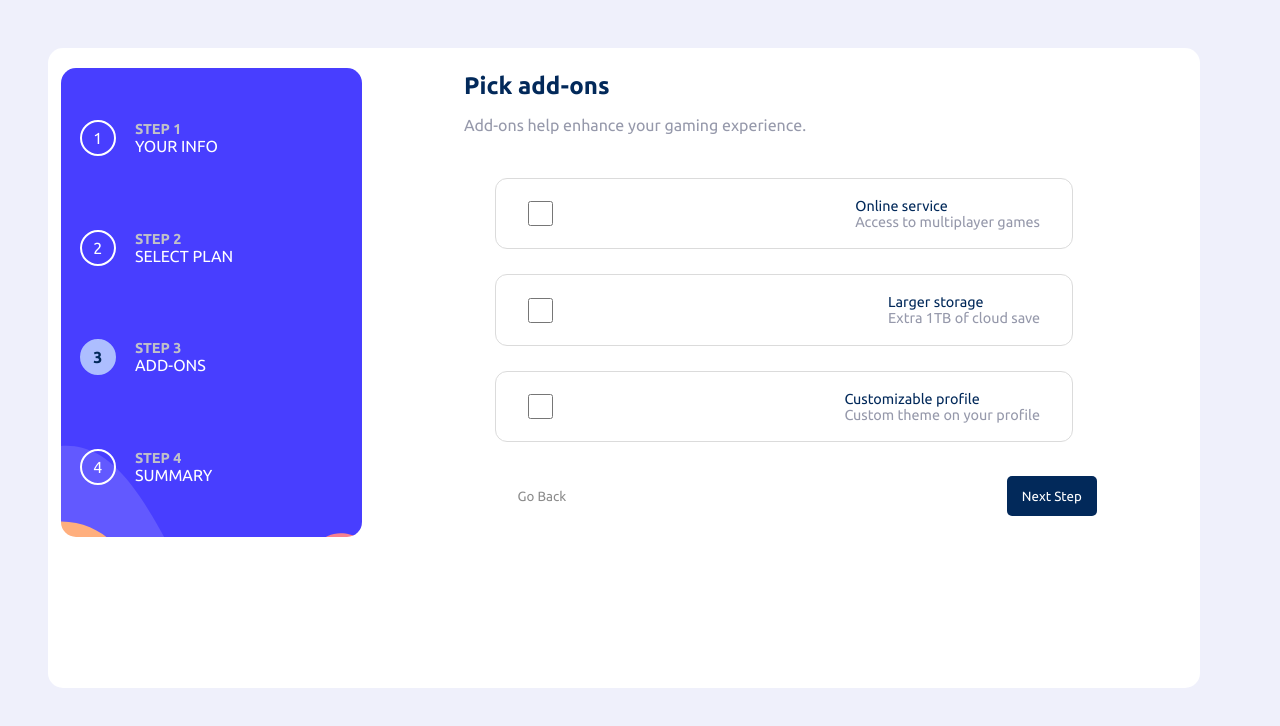
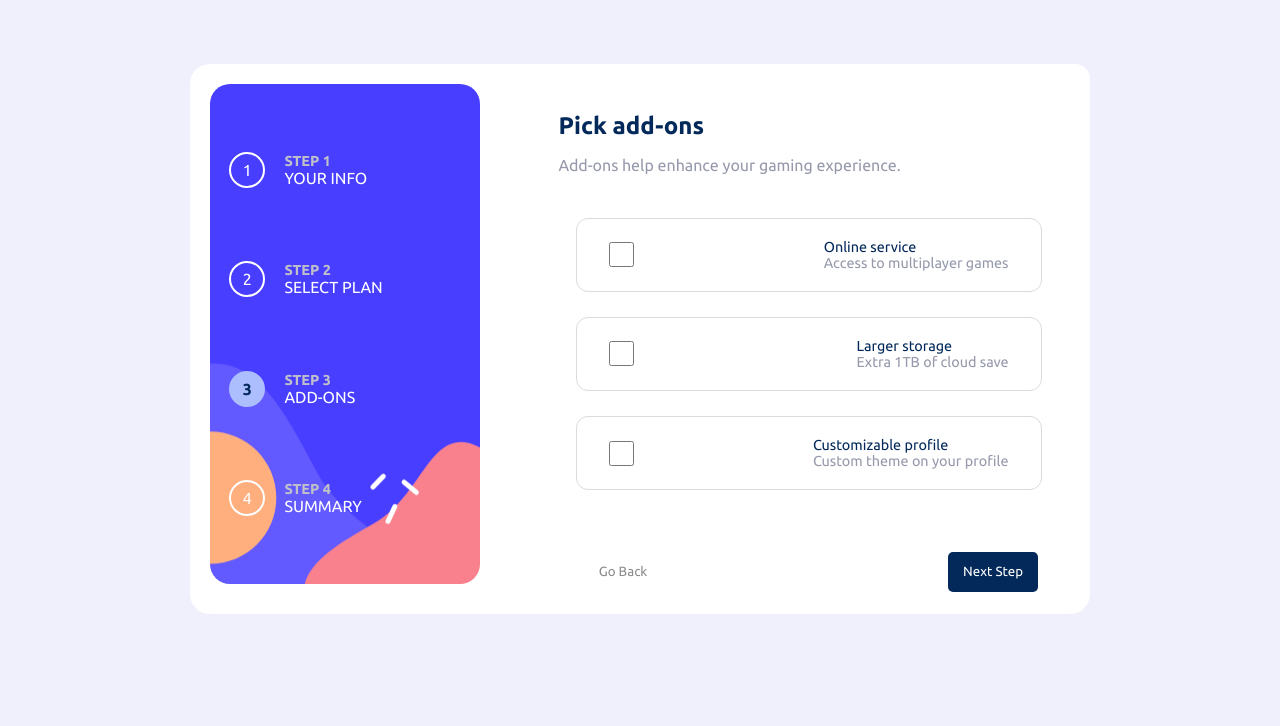
Before and after one commit to pabloribeiro23/multiStep-form, a plain HTML site: page thirdStep.html in a window 1280 px wide. Drawn offline with Linux system fonts and the light colour scheme.

Commit message:
update desktop

```diff
--- a/css/secondStep.css
+++ b/css/secondStep.css
@@ -88,7 +88,7 @@
     transition: ease 0.5s;
 }
 
-@media screen and (min-width: 900px){
+/*@media screen and (min-width: 900px){
     #main-container {
         display: grid;
         grid-template-columns: repeat(2, 1fr);
@@ -146,4 +146,74 @@
         right: 13%;
         bottom: 310px;
     }
+}*/
+
+@media (min-width: 768px) {
+    #main-container{
+        width: 90vw;
+        max-width: 900px;
+        min-height: 500px;
+        display: grid;
+        grid-template-columns: 30% 70%;
+        grid-template-rows: 80% 20%;
+        position: relative;
+        background-color: #fff;
+        border-radius: 20px;
+        margin: 4rem auto;
+    }
+    #main-form{
+        grid-column: 2 / 3;
+        grid-row: 1 / 2;
+        width: 80%;
+        max-width: 500px;
+        height: 400px;
+        position: absolute;
+        top: 0;
+        right: 0;
+    }
+    #sidebar {
+        grid-column: 1 / 2;
+        grid-row: 1 / 3;
+        max-width: 300px;
+        width: 100%;
+        height: 400px;
+        position: absolute;
+        top: 20px;
+        left: 20px;
+        height: 460px;
+        border-radius: 20px;
+        display: flex;
+        flex-direction: column;
+        background-image: url('../assets/images/bg-sidebar-desktop.svg');
+        background-size: cover;
+        background-repeat: no-repeat;
+        background-position: bottom;
+    }
+    #footer {
+        grid-column: 2 / 3;
+        grid-row: 2 / 3;
+        width: 90%;
+        position: absolute;
+        bottom: 0;
+        right: 0;
+        height: 85px;
+        margin-right: 2rem;
+    }
+    .sidebar-info {
+        display: flex;
+        align-items: center;
+    }
+    .sidebar-infoTitle{
+        font-size: 0.9rem;
+        color: hsl(234, 8%, 77%);
+        display: block;
+    }
+    .sidebar-infoDesc{
+        font-size: 1rem;
+        color: #fff;
+        display: block;
+    }
+    .switchBtn-div{
+        height: 40px;
+    }
 }
--- a/css/styles.css
+++ b/css/styles.css
@@ -145,59 +145,56 @@ footer {
     display: none;
 }
 
-@media screen and (min-width: 900px){
-    #main-container {
+@media (min-width: 768px) {
+    #main-container{
+        width: 90vw;
+        max-width: 900px;
+        min-height: 500px;
         display: grid;
-        grid-template-columns: repeat(2, 1fr);
-        grid-template-rows: repeat(2, 1fr);
-        column-gap: 10px;
-        width: 90vw;
-        height: 80vh;
-        top: 3rem;
-        left: 3rem;
+        grid-template-columns: 30% 70%;
+        grid-template-rows: 80% 20%;
+        position: relative;
+        background-color: #fff;
+        border-radius: 20px;
+        margin: 4rem auto;
+    }
+    #main-form{
+        grid-column: 2 / 3;
+        grid-row: 1 / 2;
+        width: 80%;
+        max-width: 500px;
+        height: 400px;
         position: absolute;
-        border-radius: 15px;
-        background-color: #fff;
+        top: 0;
+        right: 0;
     }
     #sidebar {
-        grid-column-start: 1;
-        grid-column-end: 1;
-        grid-row-start: 1;
-        grid-row-end: 2;
-        position: relative;
-        width: 60%;
-        height: 110%;
-        margin: 0;
-        padding: 0;
-        top: 2.5%;
-        left: 2.5%;
-        border-radius: 15px;
+        grid-column: 1 / 2;
+        grid-row: 1 / 3;
+        max-width: 300px;
+        width: 100%;
+        height: 400px;
+        position: absolute;
+        top: 20px;
+        left: 20px;
+        height: 460px;
+        border-radius: 20px;
         display: flex;
         flex-direction: column;
         background-image: url('../assets/images/bg-sidebar-desktop.svg');
         background-size: cover;
+        background-repeat: no-repeat;
+        background-position: bottom;
     }
-    #main-form{
-        grid-column-start: 2;
-        grid-column-end: 2;
-        grid-row-start: 1;
-        grid-row-end: 1;
-        position: relative;
-        margin: 0;
-        padding: 0;
-        top: 3%;
-        right: 15%;
-        width: 50vw;
-        height: 50%;
-    }
-    footer {
-        grid-column-start: 2;
-        grid-column-end: 2;
-        grid-row-start: 2;
-        grid-row-end: 2;
-        width: 100%;
-        position: relative;
-        right: 13%;
+    #footer {
+        grid-column: 2 / 3;
+        grid-row: 2 / 3;
+        max-width: 500px;
+        position: absolute;
+        bottom: 0;
+        right: 0;
+        height: 100px;
+        width: 80%;
     }
     .sidebar-info {
         display: flex;
--- a/css/thirdStep.css
+++ b/css/thirdStep.css
@@ -41,59 +41,69 @@
     font-weight: bold;
 }
 
-@media screen and (min-width: 900px){
-    #main-container {
+@media (min-width: 768px) {
+    #main-container{
+        width: 90vw;
+        max-width: 900px;
+        min-height: 550px;
         display: grid;
-        grid-template-columns: repeat(2, 1fr);
-        grid-template-rows: repeat(2, 1fr);
-        column-gap: 10px;
-        width: 90vw;
-        height: 80vh;
-        top: 3rem;
-        left: 3rem;
+        grid-template-columns: 30% 70%;
+        grid-template-rows: 80% 20%;
+        position: relative;
+        background-color: #fff;
+        border-radius: 20px;
+        margin: 4rem auto;
+    }
+    #main-form{
+        grid-column: 2 / 3;
+        grid-row: 1 / 2;
+        width: 80%;
+        max-width: 500px;
+        height: 400px;
         position: absolute;
-        border-radius: 15px;
-        background-color: #fff;
+        top: 0;
+        right: 0;
     }
     #sidebar {
-        grid-column-start: 1;
-        grid-column-end: 1;
-        grid-row-start: 1;
-        grid-row-end: 2;
-        position: relative;
-        width: 60%;
-        height: 60%;
-        margin: 0;
-        padding: 0;
-        top: 2.5%;
-        left: 2.5%;
-        border-radius: 15px;
+        grid-column: 1 / 2;
+        grid-row: 1 / 3;
+        max-width: 300px;
+        width: 100%;
+        height: 500px;
+        position: absolute;
+        top: 20px;
+        left: 20px;
+        border-radius: 20px;
         display: flex;
         flex-direction: column;
         background-image: url('../assets/images/bg-sidebar-desktop.svg');
+        background-size: cover;
+        background-repeat: no-repeat;
+        background-position: bottom;
     }
-    #main-form{
-        grid-column-start: 2;
-        grid-column-end: 2;
-        grid-row-start: 1;
-        grid-row-end: 1;
-        position: relative;
-        margin: 0;
-        padding: 0;
-        top: 1%;
-        right: 15%;
-        width: 50vw;
-        height: 50%;
+    #footer {
+        grid-column: 2 / 3;
+        grid-row: 2 / 3;
+        width: 90%;
+        position: absolute;
+        bottom: 0;
+        right: 0;
+        height: 85px;
+        margin-right: 2rem;
     }
-    footer {
-        grid-column-start: 2;
-        grid-column-end: 2;
-        grid-row-start: 2;
-        grid-row-end: 2;
-        width: 100%;
-        position: absolute;
-        right: 13%;
-        bottom: 300px;
+    .sidebar-info {
+        display: flex;
+        align-items: center;
+    }
+    .sidebar-infoTitle{
+        font-size: 0.9rem;
+        color: hsl(234, 8%, 77%);
+        display: block;
+    }
+    .sidebar-infoDesc{
+        font-size: 1rem;
+        color: #fff;
+        display: block;
     }
     .option {
         height: 200px;
--- a/thirdStep.html
+++ b/thirdStep.html
@@ -3,8 +3,8 @@
 <head>
     <meta charset="UTF-8">
     <meta name="viewport" content="width=device-width, initial-scale=1.0">
-    <link rel="stylesheet" href="https://pabloribeiro23.github.io/multiStep-form/css/styles.css">
-    <link rel="stylesheet" href="https://pabloribeiro23.github.io/multiStep-form/css/thirdStep.css">
+    <link rel="stylesheet" href="css/styles.css">
+    <link rel="stylesheet" href="css/thirdStep.css">
     <link rel="icon" type="image/png" sizes="32x32" href="./assets/images/favicon-32x32.png">
     <title>Frontend Mentor | Multi-step form</title>
 </head>
@@ -73,7 +73,7 @@
             </div>
         </section>
 
-        <footer>
+        <footer id="footer">
             <button class="goBackBtn" id="goBackBtn"><a href="https://pabloribeiro23.github.io/multiStep-form/secondStep.html">Go Back</a></button>
             <button class="nextStepBtn" id="nextStepBtn">Next Step</button>
         </footer>
```
Also changed, not shown: index.html (+1 -1 lines), secondStep.html (+3 -3 lines), summary.html (+3 -3 lines).
